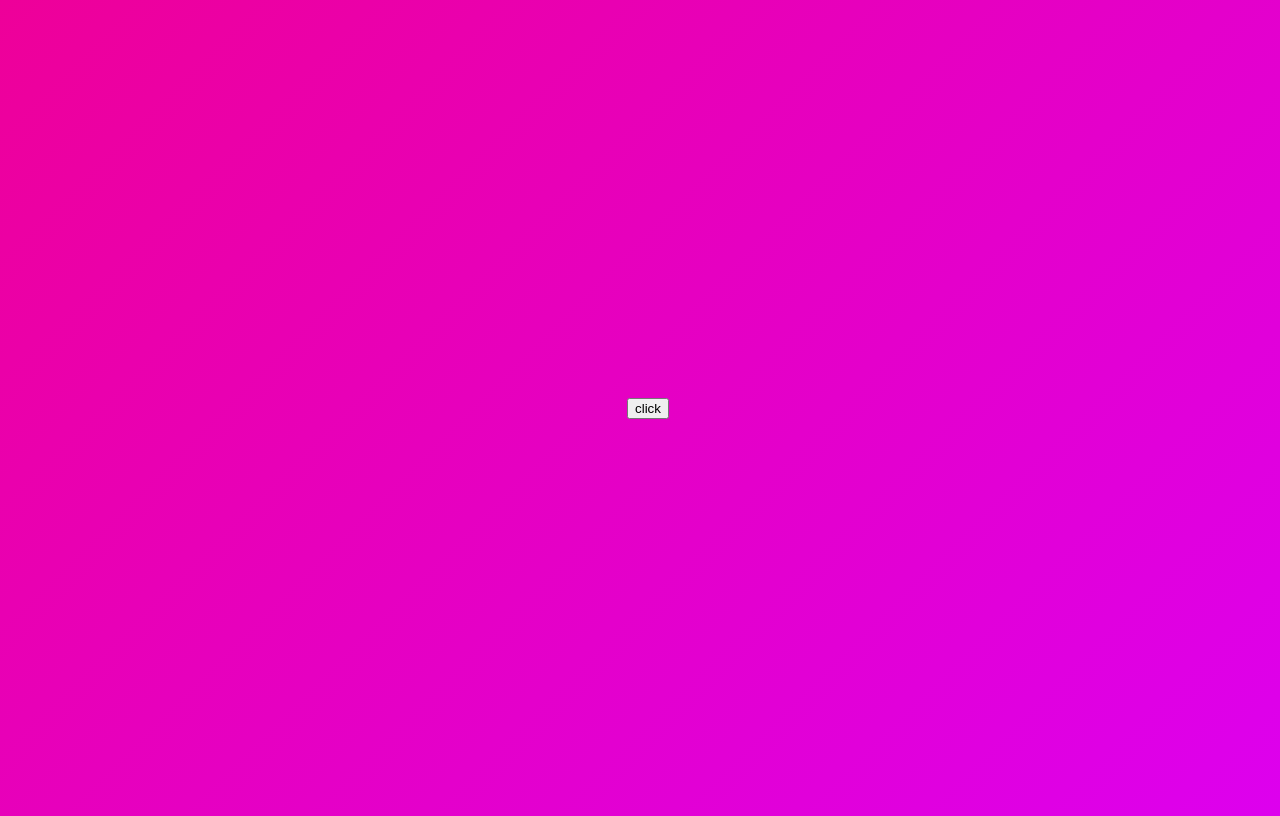
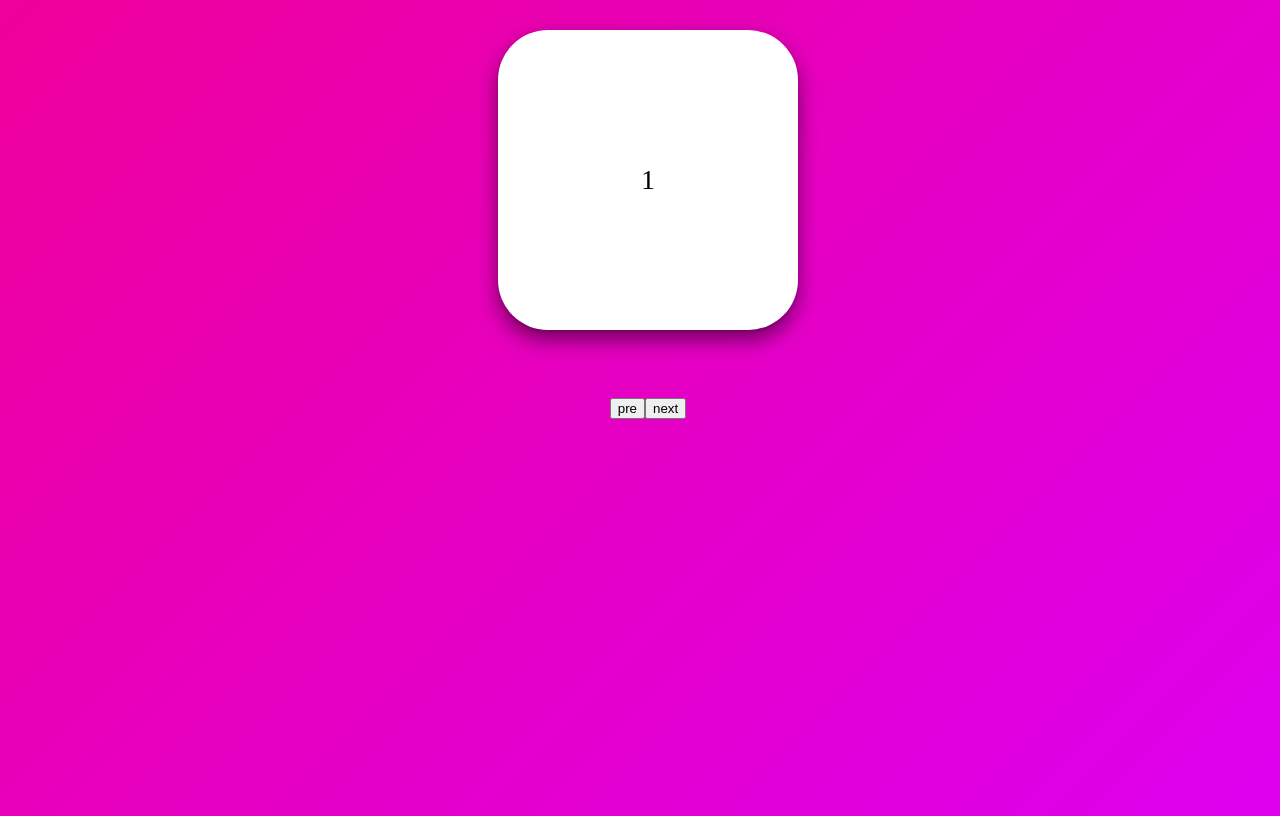
Before and after one commit to kangkyeongseo/framer-motion, a React (Create React App) app: page / in a window 1280 px wide. Built offline with nearby package versions, Linux system fonts and the light colour scheme.

Commit message:
feat: Slider using custom property

```diff
--- a/src/App.js
+++ b/src/App.js
@@ -13,32 +13,67 @@ const Wrapper = styled(motion.div)`
 const Box = styled(motion.div)`
   width: 300px;
   height: 300px;
+  position: absolute;
+  top: 30px;
+  display: flex;
+  justify-content: center;
+  align-items: center;
+  font-size: 28px;
   border-radius: 50px;
   background-color: rgba(255, 255, 255, 1);
   box-shadow: 0 2px 3px rgba(0, 0, 0, 0.1), 0 10px 20px rgba(0, 0, 0, 0.5);
 `;
 
 const boxVariants = {
-  initial: { opacity: 0, scale: 0, rotateZ: 45 },
-  visible: { opacity: 1, scale: 1, rotateZ: 0 },
-  leaving: { opacity: 0, scale: 0, y: 100 },
+  entry: (isBack) => ({
+    opacity: 0,
+    scale: 0,
+    x: isBack ? -300 : 300,
+    rotateZ: isBack ? -10 : 10,
+  }),
+  center: {
+    opacity: 1,
+    scale: 1,
+    x: 0,
+    rotateZ: 0,
+    transition: { duration: 0.3 },
+  },
+  exit: (isBack) => ({
+    opacity: 0,
+    scale: 0,
+    x: isBack ? 300 : -300,
+    rotateZ: isBack ? 10 : -10,
+    transition: { duration: 0.3 },
+  }),
 };
 
 function App() {
-  const [isShowing, setIsShowing] = useState(false);
+  const [visible, setVisible] = useState(1);
+  const [isBack, setIsBack] = useState(false);
+  const nextVisible = () => {
+    setVisible((prev) => (prev === 10 ? 10 : prev + 1));
+    setIsBack(false);
+  };
+  const preVisible = () => {
+    setVisible((prev) => (prev === 1 ? 1 : prev - 1));
+    setIsBack(true);
+  };
   return (
     <Wrapper>
-      <button onClick={() => setIsShowing((pre) => !pre)}>click</button>
-      <AnimatePresence>
-        {isShowing && (
-          <Box
-            variants={boxVariants}
-            initial="initial"
-            animate="visible"
-            exit="leaving"
-          />
-        )}
+      <AnimatePresence mode="wait" custom={isBack}>
+        <Box
+          key={visible}
+          custom={isBack}
+          variants={boxVariants}
+          initial="entry"
+          animate="center"
+          exit="exit"
+        >
+          {visible}
+        </Box>
       </AnimatePresence>
+      <button onClick={preVisible}>pre</button>
+      <button onClick={nextVisible}>next</button>
     </Wrapper>
   );
 }
```
